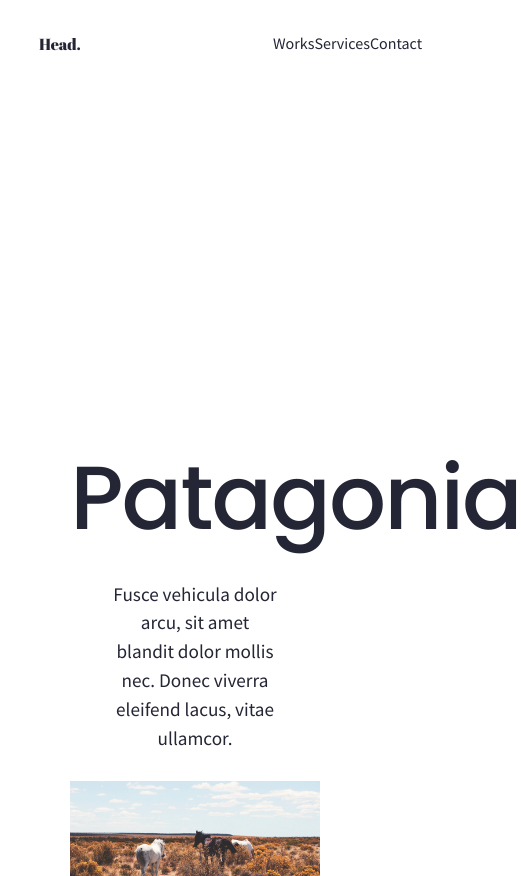
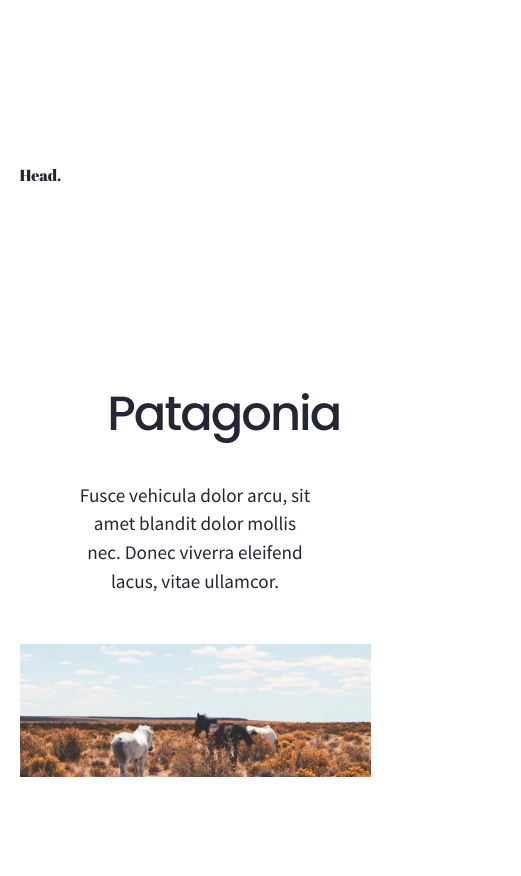
Before and after one commit to zznicole/lightnav-project, a plain HTML site: page index.html in a window 390 px wide. Shown: the whole page, 521 px wide, since content can reach past the window. Drawn offline with Linux system fonts and the light colour scheme.

Commit message:
all done apart from responsive burger

```diff
--- a/index.html
+++ b/index.html
@@ -25,7 +25,7 @@
             <p class="main__subtitle">Fusce vehicula dolor arcu, sit amet blandit dolor mollis nec.
                 Donec viverra eleifend lacus, vitae ullamcor.
             </p>
-            <img class="main__img" src="images/Image.png">
+            <img class="main__img" src="images/Image.png" alt="horses on the field">
         </main>
     </div>
 </body>
--- a/styles/index.scss
+++ b/styles/index.scss
@@ -67,6 +67,7 @@
     align-items: space-between;
 
     &__title {
+        width: 50%;
         font-family: $title-font;
         font-style: normal;
         font-weight: 500;
@@ -75,12 +76,13 @@
         letter-spacing: -2px;
         text-align: center;
         color: $font-color;
-        margin-bottom: .1em;
+        margin: 0 auto;
+
     }
 
     &__subtitle {
         width: 66%;
-        margin: 1em auto;
+        margin: 2em auto;
         font-family: $subtitle-font;
         font-style: normal;
         font-weight: normal;
@@ -93,6 +95,7 @@
     &__img {
         width: 100%;
         margin-top: .6em;
+        height: auto;
     }
 }
 
@@ -100,15 +103,15 @@
 @media screen and (max-width:800px) {
     .wrapper {
         width: 90%;
+        justify-content: space-around;
     }
 
     .nav__list {
         display: none;
+
     }
 
-    .img {
-        clip: 0 140px 0 140px;
+    .main__title {
+        font-size: 3rem;
     }
 }
-
-/* list needs to move to left
```
Also changed, not shown: styles/index.css, 1 other file.
